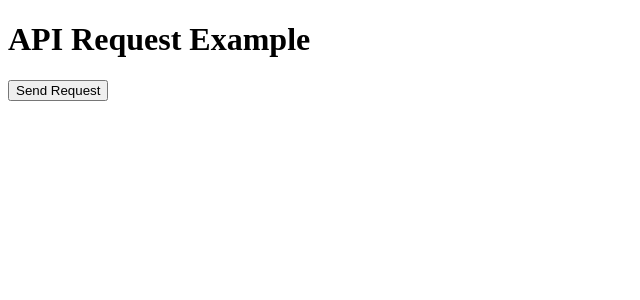
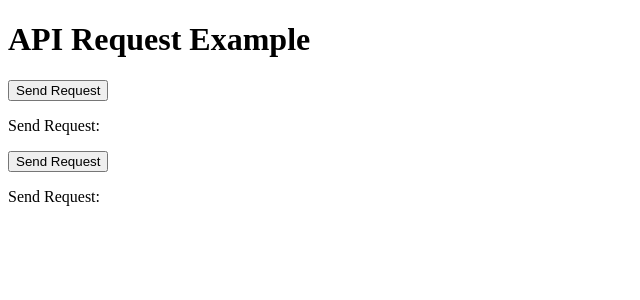
Before and after one commit to anuragsurfing123/cookie-check-frontend, a React (Create React App) app: page / in a window 1280 px wide. Shown: the top 300 px of the page, without its empty margins (0-640 px from the left). Built offline with nearby package versions, Linux system fonts and the light colour scheme.

Commit message:
feat: emporia prod

```diff
--- a/src/App.js
+++ b/src/App.js
@@ -2,6 +2,8 @@ import React, { useState } from 'react';
 
 function App() {
   const [response, setResponse] = useState('');
+  const [getResponse, setGetResponse] = useState('');
+
 
   const handleButtonClick = async () => {
     const apiUrl = 'https://cookie-check-production.up.railway.app/set-cookie'; // Replace with your backend API URL
@@ -26,11 +28,36 @@ function App() {
     }
   };
 
+  const handleGetButtonClick = async () => {
+    const apiUrl = 'https://cookie-check-production.up.railway.app/get-cookie'; // Replace with your backend API URL
+
+    try {
+      const res = await fetch(apiUrl, {
+        method: 'GET',
+        credentials: 'include', // Include cookies in the request
+        headers: {
+          'Content-Type': 'application/json',
+        },
+      });
+
+      if (!res.ok) {
+        throw new Error(`HTTP error! status: ${res.status}`);
+      }
+
+      const data = await res.json();
+      setGetResponse(`Response: ${JSON.stringify(data)}`);
+    } catch (error) {
+      setGetResponse(`Error: ${error.message}`);
+    }
+  };
+
   return (
     <div>
       <h1>API Request Example</h1>
       <button onClick={handleButtonClick}>Send Request</button>
-      <p>{response}</p>
+      <p>Send Request: {response}</p>
+      <button onClick={handleGetButtonClick}>Send Request</button>
+      <p>Send Request: {getResponse}</p>
     </div>
   );
 }
```
